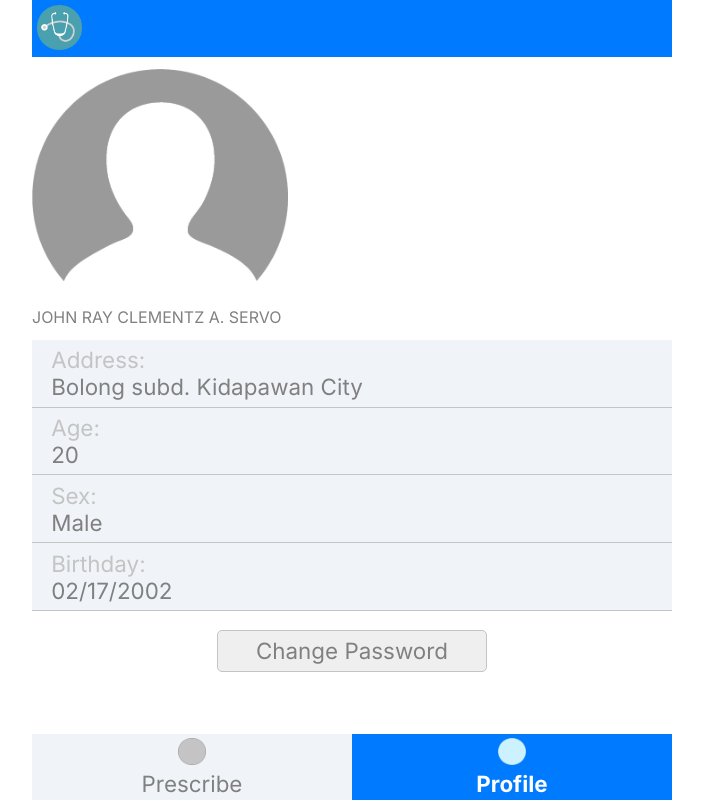
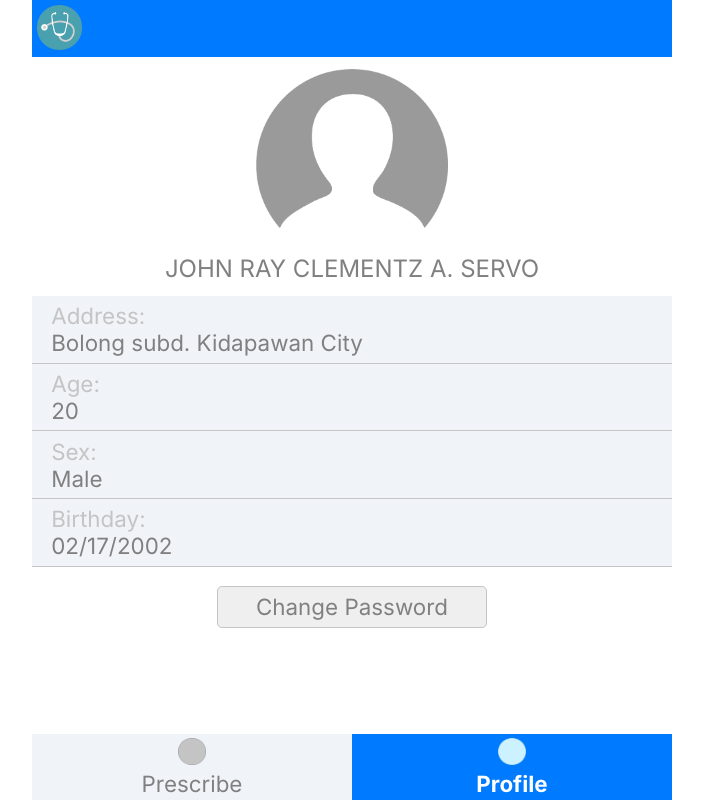
Before and after one commit to ikeman09/digital-prescription-platform, a PHP site: page /pages/doctor/doctor-profile.php in a window 1280 px wide. Shown: the whole page, without its empty margins (288-991 px from the left). Run offline with PHP 8.4, Linux system fonts and the light colour scheme.

Commit message:
improved doctor-changepass & doctor-profile (gi copypaste ra nako sa patient)

```diff
--- a/css/doctor_styles/doctor-changepass.css
+++ b/css/doctor_styles/doctor-changepass.css
@@ -109,6 +109,7 @@ ul {
 
 .main {
   width: 90%;
+  margin: auto;
 }
 
 .main .back {
@@ -116,7 +117,7 @@ ul {
 }
 
 .main .form-container {
-  padding-top: 5%;
+  padding-top: 2%;
 }
 
 .main .form-container form {
--- a/css/doctor_styles/doctor-changepass.scss
+++ b/css/doctor_styles/doctor-changepass.scss
@@ -2,13 +2,14 @@
 
 .main {
     width: 90%;
+    margin: auto;
 
     .back {
         padding: 2% 0 2% 0;
     }
 
     .form-container {
-        padding-top: 5%;
+        padding-top: 2%;
         form {
             padding-bottom: 1%;
             p {
--- a/css/doctor_styles/doctor-profile.css
+++ b/css/doctor_styles/doctor-profile.css
@@ -108,7 +108,7 @@ ul {
 }
 
 .main {
-  padding-bottom: 20%;
+  padding-bottom: 10%;
 }
 
 .main .top {
@@ -119,18 +119,19 @@ ul {
   -webkit-box-direction: normal;
       -ms-flex-direction: column;
           flex-direction: column;
-  -webkit-box-pack: center;
-      -ms-flex-pack: center;
-          justify-content: center;
+  -webkit-box-align: center;
+      -ms-flex-align: center;
+          align-items: center;
   padding-top: 2%;
   padding-bottom: 2%;
 }
 
 .main .top img {
-  width: 40%;
+  width: 30%;
 }
 
 .main .top p {
+  font-size: 1.5rem;
   padding-top: 4%;
 }
 
@@ -162,11 +163,11 @@ ul {
   border: 1px solid #C4C4C4;
 }
 
-.footer ul #profile {
+.footer #profile {
   background-color: #007BFF;
 }
 
-.footer ul #profile p {
+.footer #profile p {
   font-family: Inter-Bold;
   color: white;
 }
--- a/css/doctor_styles/doctor-profile.scss
+++ b/css/doctor_styles/doctor-profile.scss
@@ -1,18 +1,18 @@
 @import "./doctor-default";
 
 .main {
-    padding-bottom: 20%;
+    padding-bottom: 10%;
     .top {
         display: flex;
         flex-direction: column;
-        justify-content: center;
+        align-items: center;
         padding-top: 2%;
 
-
         img {
-            width: 40%;
+            width: 30%;
         }
         p {
+            font-size: 1.5rem;
             padding-top: 4%;
         }
         padding-bottom: 2%;
@@ -44,10 +44,8 @@
 }
 
 .footer {
-    ul {
-        #profile {
-            @include footer-blue();
-        }
+    #profile {
+        @include footer-blue();
     }
 }
 
```
